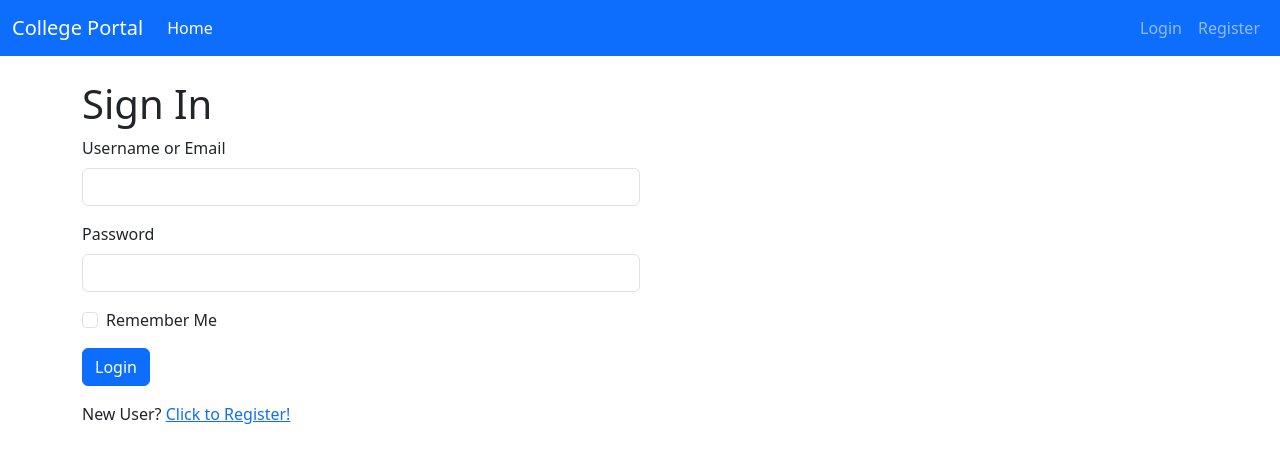
After one commit to harrrrshit/College-Event-Notice-Board-Portal, a Flask app: page /login in a window 1280 px wide. The commit adds this page. Shown: the top 463 px of the page. Run offline with Flask 3, Linux system fonts and the light colour scheme.

Commit message:
feature: Complete User Authentication and Roles (Phase 2)
- Implement user registration, login (username/email), logout routes and forms using Flask-WTF and Flask-Login.
- Integrate Flask-Login for session management (LoginManager, UserMixin, user_loader).
- Add password hashing/checking methods to User model via Werkzeug.
- Create role-based authorization decorators (admin, publisher) for future use.
- Refactor project structure:
    - Move models to models.py
    - Move forms to forms.py
    - Move config to config.py (ignored by Git) and add example config.
    - Implement Application Factory pattern in app.py to resolve circular imports.
- Create base.html with Bootstrap styling, flashed messages, and conditional navigation.
- Update index, login, register templates to extend base.html.
- Add email-validator dependency and fix logout redirect loop.

```diff
--- a/app.py
+++ b/app.py
@@ -1,125 +1,175 @@
-from flask import Flask, render_template # Added render_template
+from flask import Flask, render_template, flash, redirect, url_for, request, abort # Added render_template # Added flash, redirect, url_for, request # Add abort
 from flask_sqlalchemy import SQLAlchemy # Added import
 from flask_migrate import Migrate # Added import
+from flask_login import LoginManager, login_user, logout_user, current_user, login_required # Add this # Add login_user, logout_user, current_user, login_required
+from urllib.parse import urlparse, urljoin # Import for parsing the 'next' URL safely
+from sqlalchemy import or_ # Import the 'or_' function
+from functools import wraps
 
-# Create an instance of the Flask application
-app = Flask(__name__)
+# Create Extension Instances (BEFORE app creation)
+# We create them here but don't associate them with an app yet
+# Create the SQLAlchemy database extension instance, but not linking it with our Flask app
+db = SQLAlchemy()
+# Create Flask-Migrate
+migrate = Migrate()
+# Create Flask-Login
+login_manager = LoginManager()
+# Tell Flask-Login which route handles logins
+# 'login' is the FUNCTION NAME of the route we will create later
+login_manager.login_view = 'login' # Name of the login route function
+# Optional: Customize the message flashed when users need to log in
+login_manager.login_message = 'Please log in to access this page.'
+login_manager.login_message_category = 'info' # Bootstrap category for styling
 
-# Configure the database URI for SQLite.
-# 'sqlite:///college_board.db' means: use SQLite, and the database file
-# named 'college_board.db' will be located in the same directory as app.py.
-app.config['SQLALCHEMY_DATABASE_URI'] = 'sqlite:///college_board.db'
+# Application Factory Function (Optional but good practice)
+# Or just create the app directly if you prefer for now
+def create_app(): # Start of factory pattern
+    app = Flask(__name__) # Create an instance of the Flask application
 
-# Disable a feature that tracks object modifications and emits signals.
-# This is generally recommended to be False as it consumes extra memory
-# and we don't need it for this project.
-app.config['SQLALCHEMY_TRACK_MODIFICATIONS'] = False
+    # Load configuration from config.py
+    app.config.from_pyfile('config.py')
 
-# Create the SQLAlchemy database extension instance, linking it with our Flask app
-db = SQLAlchemy(app) # Added initialization
+    # Initialize Extensions with the App
+    # Now we associate the extensions with our created app instance
+    db.init_app(app) # Added initialization
+    migrate.init_app(app, db) # Added initialization # Migrate needs both app and db
+    login_manager.init_app(app) # Added initialization # Configure it for our app
 
-# Initialize Flask-Migrate
-migrate = Migrate(app, db) # Added initialization
+    # Import models AFTER db and login_manager have been initialized
+    # This import order is now safe because db exists before models.py tries to import it
+    from models import User, Department, Notice, Event, MediaFile
 
-# Define the User model (represents the 'user' table in the database)
-class User(db.Model):
-    id = db.Column(db.Integer, primary_key=True) # Primary key column
-    username = db.Column(db.String(35), unique=True, nullable=False) # Username, must be unique and not empty
-    email = db.Column(db.String(120), unique=True, nullable=False) # Email, must be unique and not empty
-    password_hash = db.Column(db.String(128)) # Stores the hashed password (length depends on hashing algorithm)
-    role = db.Column(db.String(20), default='student', nullable=False) # User role ('student', 'poster', 'admin'), defaults to 'student'
-    # Foreign key to link to the Department table (optional, hence nullable=True)
-    # 'department.id' refers to the 'id' column in the 'department' table (which we'll define later)
-    department_id = db.Column(db.Integer, db.ForeignKey('department.id'), nullable=True)
+    # Define user_loader (AFTER login_manager and User model are known)
+    @login_manager.user_loader
+    def load_user(user_id):
+        """Callback function to load a user from the user ID stored in the session."""
+        # user_id is stored as a string in the session, so convert to int for query
+        return User.query.get(int(user_id))
 
-    # Define relationships (these don't create columns in the User table itself)
-    # 'Notice' refers to the Notice class (we'll define later)
-    # backref='poster' creates a virtual 'publisher' attribute on the Notice model to easily get the user who posted it
-    # lazy=True means SQLAlchemy will load the related notices only when explicitly asked for
-    notices = db.relationship('Notice', backref='publisher', lazy=True)
-    # Similar relationship for Events
-    events = db.relationship('Event', backref='organizer', lazy=True)
+    # Role-Based Decorators
+    def admin_required(f):
+        """Decorator to ensure user is logged in and is an admin."""
+        @wraps(f) # Preserves original function metadata
+        def decorated_function(*args, **kwargs):
+            # Check if user is logged in AND if they have the admin role
+            if not current_user.is_authenticated or not current_user.is_admin():
+                abort(403) # Forbidden access
+            # If checks pass, execute the original route function
+            return f(*args, **kwargs)
+        return decorated_function
 
-    # Optional: Define how User objects should be represented as strings (useful for debugging)
-    def __repr__(self):
-        return f'<User {self.username}>'
+    def publisher_required(f):
+        """Decorator to ensure user is logged in and is a publisher OR an admin."""
+        @wraps(f)
+        def decorated_function(*args, **kwargs):
+            # Check if user is logged in
+            if not current_user.is_authenticated:
+                abort(403) # Forbidden access if not logged in
+            # Allow access if user is a publisher OR an admin
+            # Uses the helper methods we defined in the User model
+            if not current_user.is_publisher() and not current_user.is_admin():
+                abort(403) # Forbidden access if not publisher or admin
+            # If checks pass, execute the original route function
+            return f(*args, **kwargs)
+        return decorated_function
 
-# Define the Department model (optional, but useful for organization)
-class Department(db.Model):
-    id = db.Column(db.Integer, primary_key=True)
-    name = db.Column(db.String(80), unique=True, nullable=False)
+    from forms import LoginForm, RegistrationForm # Import your form and model # Add RegistrationForm
 
-    # Relationships: A department can have multiple users, notices, and events
-    # The 'department' backref allows access from User, Notice, Event objects (e.g., user.department)
-    users = db.relationship('User', backref='department', lazy=True)
-    notices = db.relationship('Notice', backref='department', lazy=True)
-    events = db.relationship('Event', backref='department', lazy=True)
+    # Define a route for the homepage URL ('/')
+    @app.route('/')
+    def index():
+        # This function runs when someone visits the homepage
+        # Define the text we want to display in the heading
+        welcome_heading = "Welcome to the College Event & Notice Board Portal!"
+        # Render the index.html template, passing the heading text
+        # The keyword 'heading' here MUST match the variable name {{ heading }} in the HTML
+        return render_template('index.html', heading=welcome_heading)
 
-    def __repr__(self):
-        return f'<Department {self.name}>'
+    # Define a route for the login page URL ('/login')
+    @app.route('/login', methods=['GET', 'POST'])
+    def login():
+        """Handles user login."""
+        # If user is already logged in, redirect to homepage
+        if current_user.is_authenticated:
+            return redirect(url_for('index'))
 
-# Define the Notice model
-class Notice(db.Model):
-    id = db.Column(db.Integer, primary_key=True)
-    title = db.Column(db.String(200), nullable=False)
-    content = db.Column(db.Text, nullable=False) # Use db.Text for potentially long content
-    # Use db.func.now() for a database-generated default timestamp
-    issue_date = db.Column(db.DateTime, nullable=False, default=db.func.now())
-    # Foreign key linking to the User who published the notice
-    user_id = db.Column(db.Integer, db.ForeignKey('user.id'), nullable=False)
-    # Foreign key linking to the Department (optional)
-    department_id = db.Column(db.Integer, db.ForeignKey('department.id'), nullable=True)
-    # Relationship to potentially multiple media files
-    # Added `cascade` option: This tells the database that if a Notice is deleted, all its associated MediaFile records should also be deleted automatically, which is usually desired.)
-    media_files = db.relationship('MediaFile', backref='notice', lazy=True, cascade="all, delete-orphan")
+        form = LoginForm() # Instantiate the form from forms.py
+        if form.validate_on_submit(): # This runs only on POST requests where data is valid
+            # Get the identifier entered by the user (could be username or email)
+            identifier = form.username_or_email.data # Use the new field name
 
-    def __repr__(self):
-        return f'<Notice {self.title}>'
+            # Query the database: find user where username OR email matches the identifier
+            user = User.query.filter(or_(User.username == identifier, User.email == identifier)).first()
 
-# Define the Event model
-class Event(db.Model):
-    id = db.Column(db.Integer, primary_key=True)
-    title = db.Column(db.String(200), nullable=False)
-    description = db.Column(db.Text, nullable=False)
-    event_date = db.Column(db.DateTime, nullable=False) # Date and time of the event
-    venue = db.Column(db.String(100), nullable=False)
-    category = db.Column(db.String(50), nullable=True) # Optional category
-    # Foreign key linking to the User who organized the event
-    user_id = db.Column(db.Integer, db.ForeignKey('user.id'), nullable=False)
-    # Foreign key linking to the Department (optional)
-    department_id = db.Column(db.Integer, db.ForeignKey('department.id'), nullable=True)
-    # Relationship to potentially multiple media files
-    # Added `cascade` option: This tells the database that if a Notice is deleted, all its associated MediaFile records should also be deleted automatically, which is usually desired.)
-    media_files = db.relationship('MediaFile', backref='event', lazy=True, cascade="all, delete-orphan")
+            # Check if user exists and password is correct
+            if user and user.check_password(form.password.data):
+                # Log the user in using Flask-Login's function
+                login_user(user, remember=form.remember.data)
+                flash('Logged in successfully!', 'success') # Optional success message
 
-    def __repr__(self):
-        return f'<Event {self.title}>'
+                # --- Redirect Logic ---
+                # Get the URL the user was trying to access (if any)
+                next_page = request.args.get('next')
+                # Security check: Ensure next_page is a relative path within our site
+                if not next_page or urlparse(next_page).netloc != '':
+                    next_page = url_for('index') # Default to index if no next_page or it's external
 
-# Define the MediaFile model
-class MediaFile(db.Model):
-    id = db.Column(db.Integer, primary_key=True)
-    filename = db.Column(db.String(200), nullable=False)
-    # We could add a type later if needed ('image', 'video')
-    # media_type = db.Column(db.String(20), nullable=False)
+                # Check if the next_page is safe (optional but recommended)
+                # This prevents open redirect vulnerabilities
+                # You might need to adjust this check based on your specific needs
+                # For now, we assume relative paths starting with '/' are safe
+                if not next_page.startswith('/'):
+                     next_page = url_for('index') # Fallback to index if unsure
 
-    # Foreign Key to link back to the Notice & Event it belongs to
-    notice_id = db.Column(db.Integer, db.ForeignKey('notice.id'), nullable=True)
-    event_id = db.Column(db.Integer, db.ForeignKey('event.id'), nullable=True)
+                return redirect(next_page)
+            else:
+                # Invalid credentials
+                flash('Invalid email or password. Please try again.', 'danger')
+                # No redirect here, will re-render the login template below
 
-    def __repr__(self):
-        return f'<MediaFile {self.filename}>'
+        # If it's a GET request or form validation failed, display the login form
+        return render_template('login.html', title='Sign In', form=form)
 
-# Define a route for the homepage URL ('/')
-@app.route('/')
-def index():
-    # This function runs when someone visits the homepage
-    # Define the text we want to display in the heading
-    welcome_heading = "Welcome to the College Event & Notice Board Portal!"
-    # Render the index.html template, passing the heading text
-    # The keyword 'heading' here MUST match the variable name {{ heading }} in the HTML
-    return render_template('index.html', heading=welcome_heading)
+    # Define a route for the logout page URL ('/logout')
+    @app.route('/logout')
+    # @login_required # Ensure only logged-in users can access this # Commented out logout route decorator
+    def logout():
+        """Logs the current user out."""
+        logout_user() # Flask-Login function to clear the session
+        flash('You have been logged out.', 'info') # Optional message
+        return redirect(url_for('index')) # Redirect to homepage
 
+    # Define a route for the registration page URL ('/register')
+    @app.route('/register', methods=['GET', 'POST'])
+    def register():
+        """Handles user registration."""
+        # If user is already logged in, redirect them away
+        if current_user.is_authenticated:
+            return redirect(url_for('index'))
+
+        form = RegistrationForm() # Instantiate the registration form
+        if form.validate_on_submit(): # Runs on POST if validators (including custom ones) pass
+            # Create a new User object (role defaults to 'student' if not included in form)
+            user = User(username=form.username.data, email=form.email.data)
+            # Set the password using the method that handles hashing
+            user.set_password(form.password.data)
+            # Add the new user object to the database session
+            db.session.add(user)
+            # Commit the session to save the user permanently
+            db.session.commit()
+            # Flash a success message
+            flash('Congratulations, you are now a registered user! Please log in.', 'success')
+            # Redirect the new user to the login page
+            return redirect(url_for('login'))
+
+        # If it's a GET request or validation failed, render the registration template
+        return render_template('register.html', title='Register', form=form)
+
+    return app # End of factory pattern (if using create_app function)
+
+# Main execution
 # This block ensures the server only runs when the script is executed directly
 # (not when imported as a module) and enables debugging mode
 if __name__ == '__main__':
-    app.run(debug=True)
+    app = create_app() # Call the factory function to get the app instance
+    app.run(debug=True) # Now run the created app instance # Debug=True is fine for development
--- /dev/null
+++ b/forms.py
@@ -0,0 +1,42 @@
+from flask_wtf import FlaskForm
+from wtforms import StringField, PasswordField, BooleanField, SubmitField, SelectField # Add SelectField if allowing role selection during registration
+# Import validators: DataRequired checks if field is not empty, Email checks format.
+from wtforms.validators import DataRequired, Email, Length, EqualTo, ValidationError # Add EqualTo, ValidationError
+from models import User # Import the User model to check for existing users
+
+# Define the login form structure and validation rules
+class LoginForm(FlaskForm):
+    # Using Username or Email field for login as per User model.
+    # Label is 'Username or Email', validators ensure it's provided and is a valid email.
+    username_or_email = StringField('Username or Email', validators=[DataRequired()])
+    password = PasswordField('Password', validators=[DataRequired()]) # Password field. Label is 'Password', validator ensures it's provided.
+    remember = BooleanField('Remember Me') # Optional 'Remember Me' checkbox.
+    submit = SubmitField('Login') # Submit button for the form. Label is 'Login'.
+
+# Define the registration form structure and validation rules
+class RegistrationForm(FlaskForm):
+    username = StringField('Username', validators=[DataRequired(), Length(min=3, max=35, message='Username must be between 3 and 35 characters.')])
+    email = StringField('Email', validators=[DataRequired(), Email(message='Enter a valid email.')])
+    password = PasswordField('Password', validators=[DataRequired(), Length(min=6, message='Password must be at least 6 characters long.')])
+    password2 = PasswordField('Repeat Password', validators=[DataRequired(), EqualTo('password', message='Passwords must match.')]) # EqualTo checks if this field matches the 'password' field
+    # Optional: Allow role selection during registration (maybe only show for admins later?)
+    # For now, let's include it but default registration might just be 'student'
+    # role = SelectField('Role', choices=[('student', 'Student'), ('publisher', 'Publisher'), ('admin', 'Admin')], validators=[DataRequired()])
+    submit = SubmitField('Register')
+
+    # --- Custom Validators ---
+    # WTForms automatically uses methods named validate_<fieldname>
+
+    def validate_username(self, username):
+        """Check if username already exists."""
+        user = User.query.filter_by(username=username.data).first()
+        if user is not None:
+            raise ValidationError('Username already taken. Please choose a different one.')
+
+    def validate_email(self, email):
+        """Check if email already exists."""
+        user = User.query.filter_by(email=email.data).first()
+        if user is not None:
+            raise ValidationError('Email address already registered. Please use a different one.')
+
+# We can add NoticeForm, etc., here later.
--- a/requirements.txt
+++ b/requirements.txt
@@ -2,12 +2,15 @@ alembic==1.15.2
 blinker==1.9.0
 click==8.1.8
 colorama==0.4.6
+dnspython==2.7.0
+email_validator==2.2.0
 Flask==3.1.0
 Flask-Login==0.6.3
 Flask-Migrate==4.1.0
 Flask-SQLAlchemy==3.1.1
 Flask-WTF==1.2.2
 greenlet==3.1.1
+idna==3.10
 itsdangerous==2.2.0
 Jinja2==3.1.6
 Mako==1.3.9
--- /dev/null
+++ b/templates/base.html
@@ -0,0 +1,86 @@
+<!DOCTYPE html>
+<html lang="en">
+<head>
+    <meta charset="UTF-8">
+    <meta name="viewport" content="width=device-width, initial-scale=1.0">
+    <!-- Use block title for page-specific titles, provide default -->
+    <title>{% block title %}College Portal{% endblock %}</title>
+    <!-- Bootstrap CSS -->
+    <link href="https://cdn.jsdelivr.net/npm/bootstrap@5.3.3/dist/css/bootstrap.min.css" rel="stylesheet" integrity="sha384-QWTKZyjpPEjISv5WaRU9OFeRpok6YctnYmDr5pNlyT2bRjXh0JMhjY6hW+ALEwIH" crossorigin="anonymous">
+    <!-- Optional: Add link to your own CSS file later if needed -->
+    <!-- <link rel="stylesheet" href="{{ url_for('static', filename='css/style.css') }}"> -->
+</head>
+<body>
+    <!-- Navigation Bar -->
+    <nav class="navbar navbar-expand-lg navbar-dark bg-primary mb-4">
+        <div class="container-fluid">
+            <a class="navbar-brand" href="{{ url_for('index') }}">College Portal</a>
+            <button class="navbar-toggler" type="button" data-bs-toggle="collapse" data-bs-target="#navbarNav" aria-controls="navbarNav" aria-expanded="false" aria-label="Toggle navigation">
+                <span class="navbar-toggler-icon"></span>
+            </button>
+            <div class="collapse navbar-collapse" id="navbarNav">
+                <ul class="navbar-nav me-auto mb-2 mb-lg-0">
+                    <li class="nav-item">
+                        <a class="nav-link active" aria-current="page" href="{{ url_for('index') }}">Home</a>
+                    </li>
+                    <!-- Add links to Notices/Events later, maybe only if logged in -->
+                    {% if current_user.is_authenticated %}
+                    <li class="nav-item">
+                        <a class="nav-link" href="#">Notices</a> <!-- Placeholder URL -->
+                    </li>
+                    <li class="nav-item">
+                        <a class="nav-link" href="#">Events</a> <!-- Placeholder URL -->
+                    </li>
+                    {% endif %}
+                </ul>
+                <ul class="navbar-nav">
+                    {% if current_user.is_authenticated %}
+                        <!-- User is logged in -->
+                        <li class="nav-item dropdown">
+                            <a class="nav-link dropdown-toggle" href="#" role="button" data-bs-toggle="dropdown" aria-expanded="false">
+                                Hello, {{ current_user.username }} ({{ current_user.role }})
+                            </a>
+                            <ul class="dropdown-menu dropdown-menu-end">
+                                {% if current_user.is_admin() %}
+                                <li><a class="dropdown-item" href="#">Admin Dashboard</a></li> <!-- Placeholder -->
+                                <li><hr class="dropdown-divider"></li>
+                                {% endif %}
+                                <li><a class="dropdown-item" href="{{ url_for('logout') }}">Logout</a></li>
+                            </ul>
+                        </li>
+                    {% else %}
+                        <!-- User is logged out -->
+                        <li class="nav-item">
+                            <a class="nav-link" href="{{ url_for('login') }}">Login</a>
+                        </li>
+                        <li class="nav-item">
+                            <a class="nav-link" href="{{ url_for('register') }}">Register</a>
+                        </li>
+                    {% endif %}
+                </ul>
+            </div>
+        </div>
+    </nav>
+
+    <!-- Main Content Area -->
+    <div class="container">
+        <!-- Flashed Messages Display -->
+        {% with messages = get_flashed_messages(with_categories=true) %}
+            {% if messages %}
+                {% for category, message in messages %}
+                    <div class="alert alert-{{ category }} alert-dismissible fade show" role="alert">
+                        {{ message }}
+                        <button type="button" class="btn-close" data-bs-dismiss="alert" aria-label="Close"></button>
+                    </div>
+                {% endfor %}
+            {% endif %}
+        {% endwith %}
+
+        <!-- Content Block for Child Templates -->
+        {% block content %}{% endblock %}
+    </div>
+
+    <!-- Bootstrap JS Bundle (includes Popper) -->
+    <script src="https://cdn.jsdelivr.net/npm/bootstrap@5.3.3/dist/js/bootstrap.bundle.min.js" integrity="sha384-YvpcrYf0tY3lHB60NNkmXc5s9fDVZLESaAA55NDzOxhy9GkcIdslK1eN7N6jIeHz" crossorigin="anonymous"></script>
+</body>
+</html>
--- /dev/null
+++ b/templates/login.html
@@ -0,0 +1,47 @@
+{% extends "base.html" %} {# Use base.html layout #}
+
+{# Set the page title #}
+{% block title %}{{ title }} - College Portal{% endblock %}
+
+{# Main content for the login page #}
+{% block content %}
+    <h1>{{ title }}</h1>
+
+    {# Limit form width on medium screens and up #}
+    <form action="" method="post" novalidate class="col-md-6">
+        {{ form.hidden_tag() }} <!-- CSRF protection token -->
+
+        {# Username or Email Field with Bootstrap styling #}
+        <div class="mb-3"> {# Margin bottom 3 #}
+            {{ form.username_or_email.label(class="form-label") }} {# Bootstrap label style #}
+            {# Bootstrap input style #}
+            {{ form.username_or_email(class="form-control", size=32) }}
+            {# Display errors #}
+            {% for error in form.username_or_email.errors %}
+            <span class="text-danger small">[{{ error }}]</span> {# Bootstrap error text style #}
+            {% endfor %}
+        </div>
+
+        {# Password Field with Bootstrap styling #}
+        <div class="mb-3">
+            {{ form.password.label(class="form-label") }}
+            {{ form.password(class="form-control", size=32) }}
+            {% for error in form.password.errors %}
+            <span class="text-danger small">[{{ error }}]</span>
+            {% endfor %}
+        </div>
+
+        {# Remember Me Checkbox with Bootstrap styling #}
+        <div class="mb-3 form-check">
+            {{ form.remember(class="form-check-input") }}
+            {{ form.remember.label(class="form-check-label") }}
+        </div>
+
+        {# Submit Button with Bootstrap styling #}
+        <div class="mb-3">
+            {{ form.submit(class="btn btn-primary") }} {# Bootstrap button style #}
+        </div>
+    </form>
+
+    <p>New User? <a href="{{ url_for('register') }}">Click to Register!</a></p>
+{% endblock %} {# End of content block #}
```
Also changed, not shown: models.py (added, +111 -0 lines), templates/index.html (+14 -14 lines), templates/register.html (added, +66 -0 lines), 2 other files.
